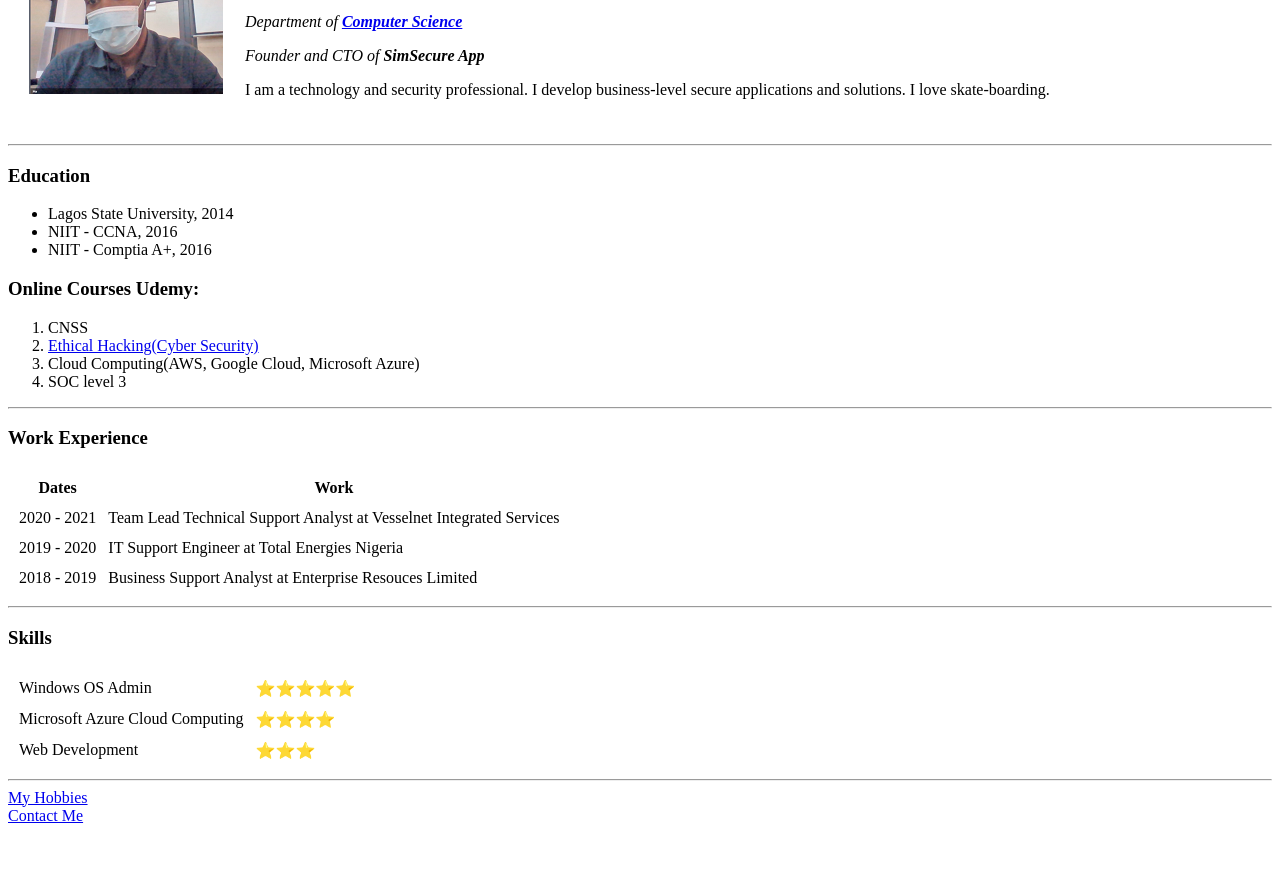
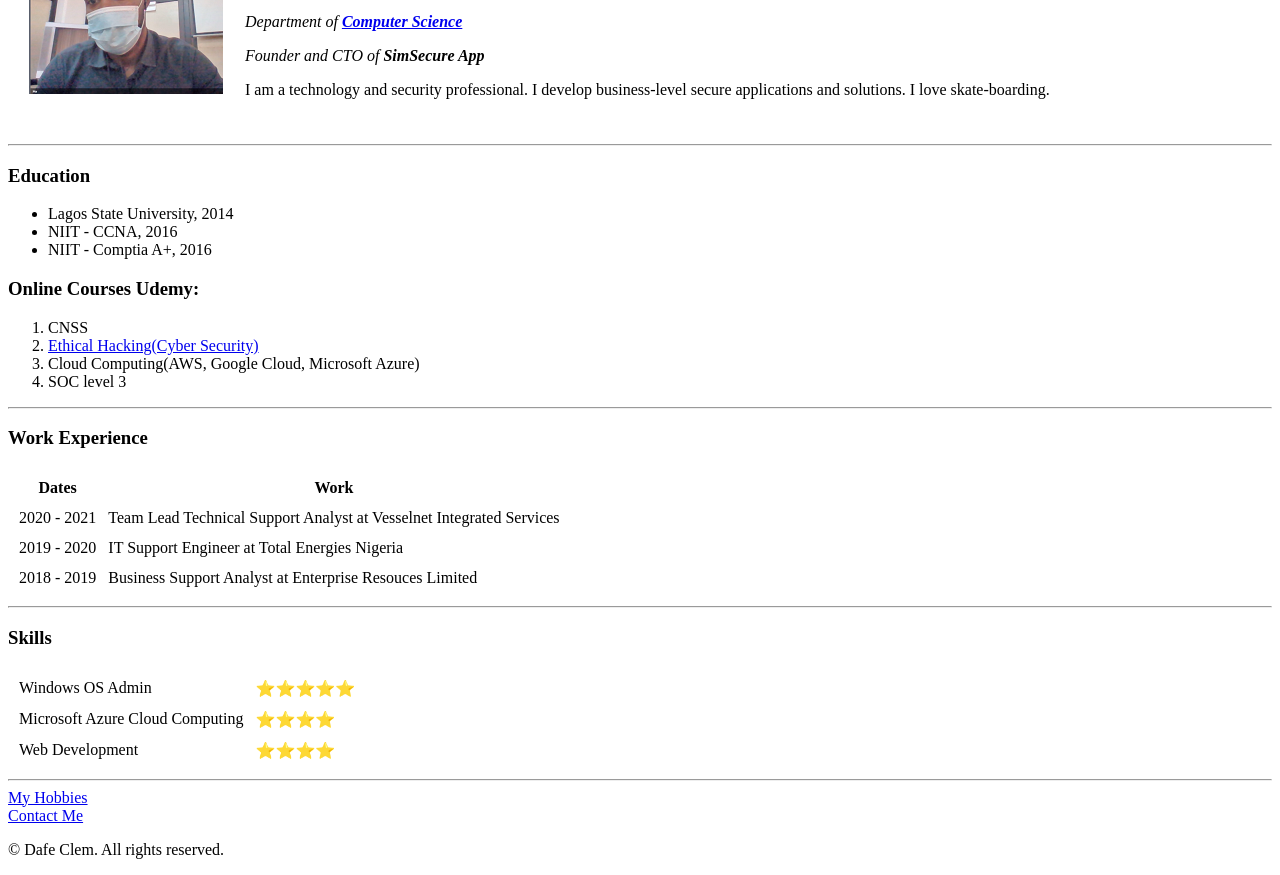
Before and after one commit to Dafe85/My-Resume, a plain HTML site: page index.html in a window 1280 px wide. Shown: the part 130-1005 px from the top of the page. Before the commit the page ends 963 px from the top, so only its background shows below. Drawn offline with Linux system fonts and the light colour scheme.

Commit message:
Update index.html

```diff
--- a/index.html
+++ b/index.html
@@ -3,7 +3,7 @@
 
 <head>
   <meta charset="utf-8">
-  <title>Clement's Personal Site</title>
+  <title>My Resume</title>
 </head>
 
 <body>
@@ -68,13 +68,16 @@
     </tr>
     <tr>
       <td>Web Development</td>
-      <td>⭐⭐⭐</td>
+      <td>⭐⭐⭐⭐</td>
     </tr>
   </table>
   <hr>
   <a href="hobbies.html">My Hobbies</a>
   <br>
   <a href="contact.html">Contact Me</a>
+  <footer>
+    <p>© Dafe Clem. All rights reserved.</p>
+  </footer>
 </body>
 
 </html>
```
